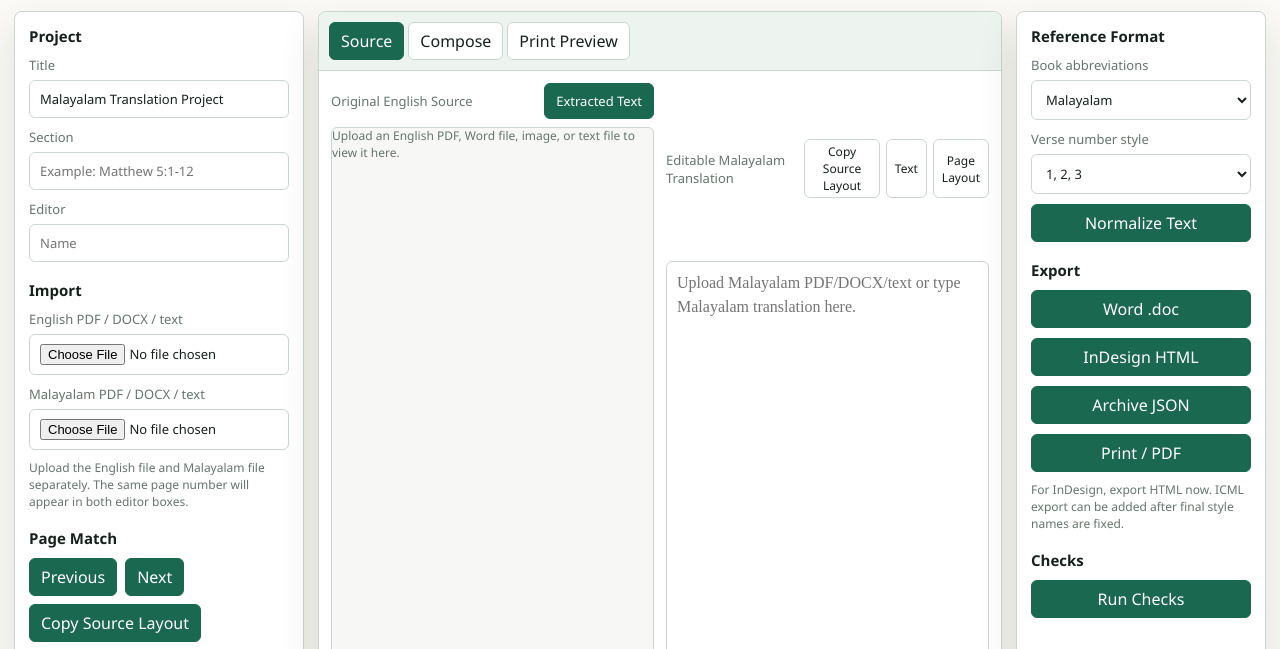
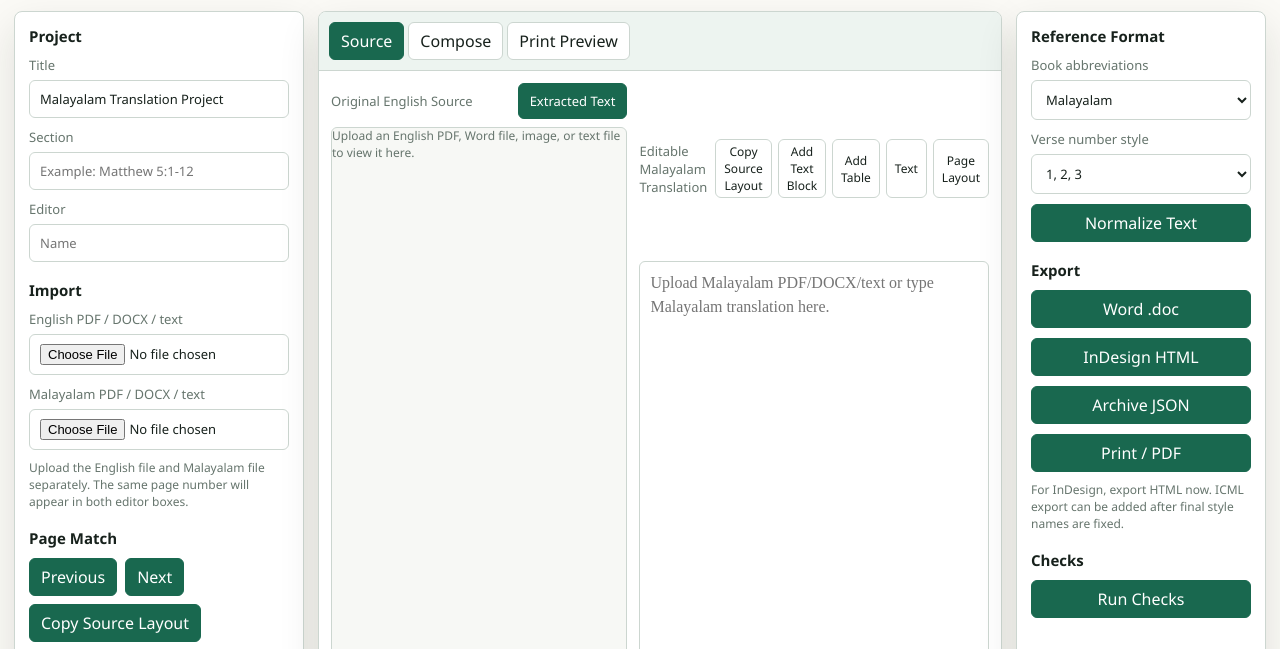
Before and after one commit to Jayasree2020/ISB-malayalam, a website: page index.html in a window 1280 px wide. Shown: the part 93-742 px from the top of the page. Drawn offline with nearby package versions, Linux system fonts and the light colour scheme.

Commit message:
Add blank layout fallback and table tools: index.html

```diff
--- a/index.html
+++ b/index.html
@@ -127,6 +127,8 @@ salvation=രക്ഷ</textarea>
                 Editable Malayalam Translation
                 <span class="mode-buttons">
                   <button id="copyLayoutInlineBtn" class="secondary" type="button">Copy Source Layout</button>
+                  <button id="addTextBlockBtn" class="secondary" type="button">Add Text Block</button>
+                  <button id="addTableBtn" class="secondary" type="button">Add Table</button>
                   <button id="textModeBtn" class="secondary" type="button">Text</button>
                   <button id="layoutModeBtn" class="secondary" type="button">Page Layout</button>
                 </span>
```
